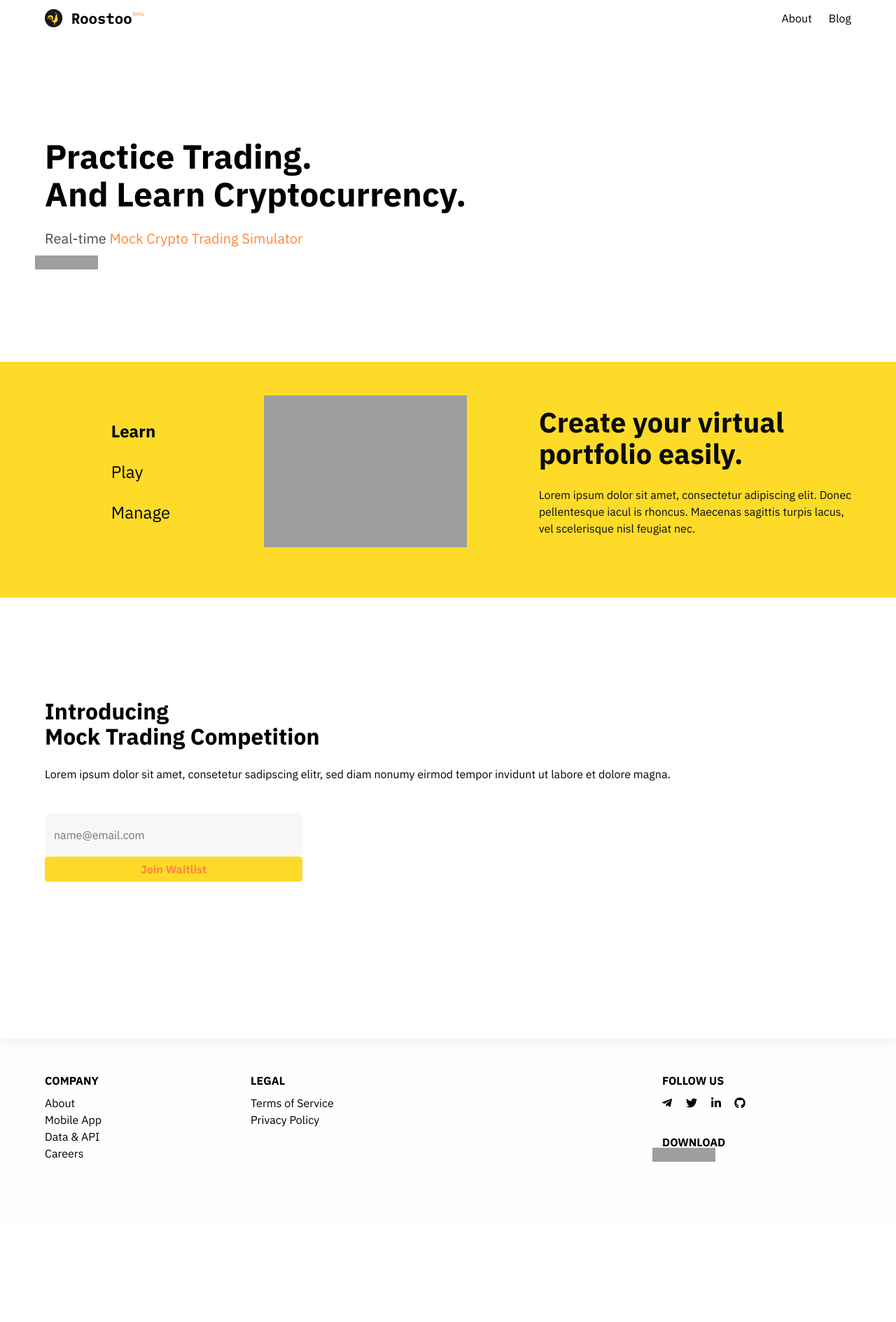
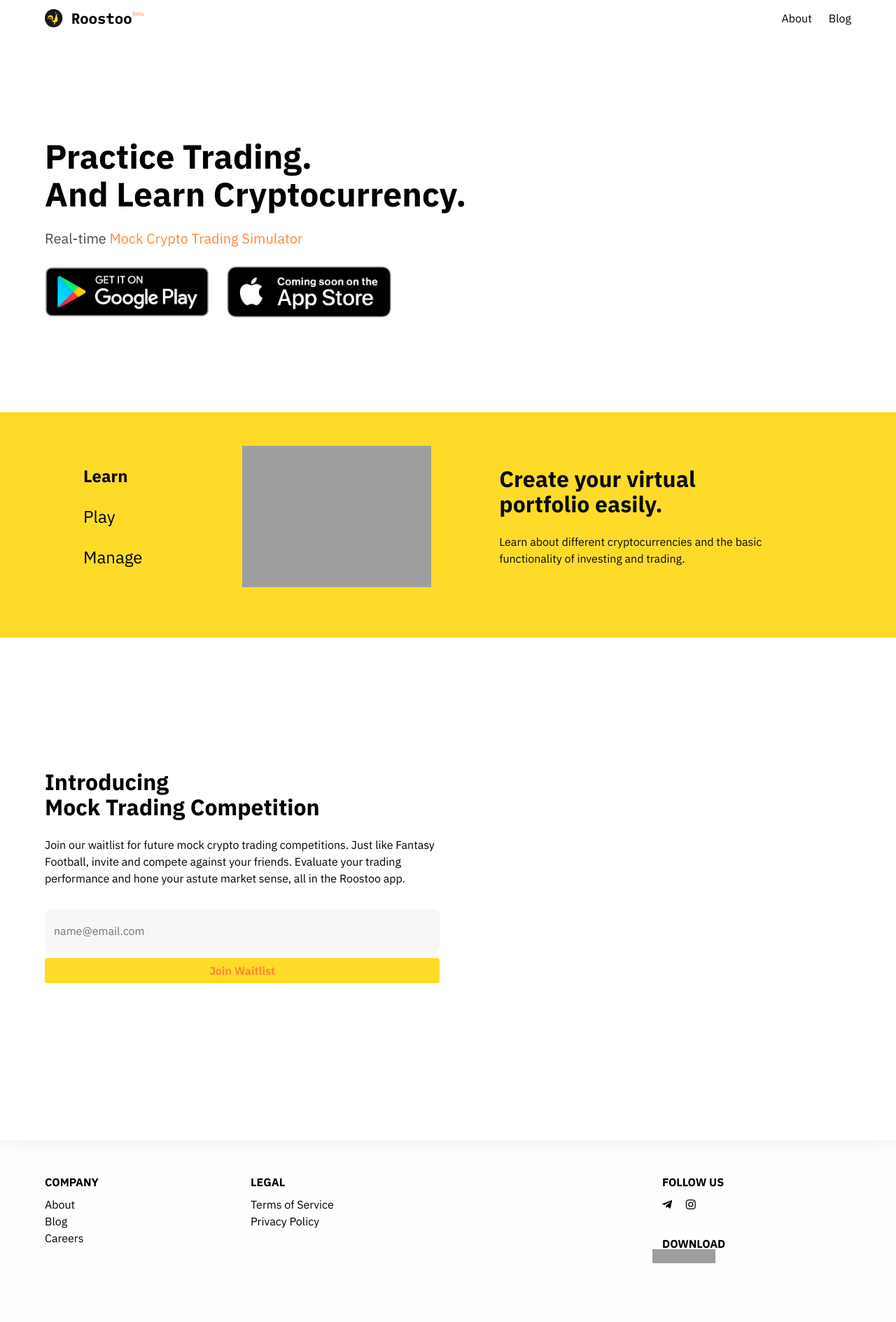
Before and after one commit to roostoo/roostoo.github.io, a Jekyll site: the page built from index.md, in a window 1280 px wide. Shown: the whole page at 70% size. Built offline with Jekyll 4.4.1, drawn with Linux system fonts in a browser that asks for light colours; nearby versions of some CDN libraries; comment, search, counter and statistics services are not loaded; before the commit the page ends 1756 px from its top, so only the background shows below that; grey boxes are pictures that could not be loaded.

Commit message:
feat: add contents; update badges; tune layouts

```diff
--- a/_includes/feature-carousel.html
+++ b/_includes/feature-carousel.html
@@ -3,15 +3,10 @@
 
 <head>
     <meta name="viewport" content="width=device-width, initial-scale=1">
-    <script defer src="https://use.fontawesome.com/releases/v5.3.1/js/all.js"></script>
     <style>
         * {
             box-sizing: border-box;
         }
-
-        /* body {
-            font-family: "Lato", sans-serif;
-        } */
 
         /* Style the tab */
         .tab {
@@ -38,7 +33,7 @@
             cursor: pointer;
             transition: 0.3s;
             /* font-size: 1.5em; */
-            margin: 1em;
+            margin: 1em 0 1em 0;
         }
 
         /* Change background color of buttons on hover */
@@ -79,12 +74,6 @@
             100% {
                 opacity: 1;
             }
-        }
-
-        .carousel-selection {
-            /* display: table-cell; */
-            background-color: #FEDB29;
-            /* vertical-align: middle; */
         }
 
         .carousel-selection img {
@@ -132,12 +121,11 @@
 </head>
 
 <body>
-    <!-- <h2>Vertical Tabs</h2>
-    <p>Click on the buttons inside the tabbed menu:</p> -->
+
 
 
     <div class="carousel-selection columns is-vcentered is-centered">
-        <div class="tab column is-2 is-offset-1 is-hidden-mobile">
+        <div class="tab column is-2 is-hidden-mobile">
             <button class="tablinks is-size-4" onclick="changeTab(event, 'Learn')" id="defaultOpen">Learn</button>
             <button class="tablinks is-size-4" onclick="changeTab(event, 'Play')">Play</button>
             <button class="tablinks is-size-4" onclick="changeTab(event, 'Manage')">Manage</button>
@@ -154,9 +142,8 @@
                     </div>
                 </div>
                 <div class="column is-6 is-offset-1 is-10-mobile is-offset-1-mobile">
-                    <h2 class="title is-2 has-text-black">Create your virtual portfolio easily.</h2>
-                    <p>Lorem ipsum dolor sit amet, consectetur adipiscing elit. Donec pellentesque iacul is rhoncus.
-                        Maecenas sagittis turpis lacus, vel scelerisque nisl feugiat nec. </p>
+                    <h2 class="title is-3 has-text-black">Create your virtual portfolio easily.</h2>
+                    <p>Learn about different cryptocurrencies and the basic functionality of investing and trading. </p>
                 </div>
             </div>
         </div>
@@ -172,9 +159,8 @@
                     </div>
                 </div>
                 <div class="column is-6 is-offset-1 is-10-mobile is-offset-1-mobile">
-                    <h2 class="title is-2 has-text-black">Play</h2>
-                    <p>Lorem ipsum dolor sit amet, consectetur adipiscing elit. Donec pellentesque iaculis rhoncus.
-                        Maecenas sagittis turpis lacus, vel scelerisque nisl feugiat nec. </p>
+                    <h2 class="title is-3 has-text-black">Play</h2>
+                    <p>Simulate real-time market prices and play with your friends to see who makes better trades. </p>
                 </div>
             </div>
         </div>
@@ -190,9 +176,8 @@
                     </div>
                 </div>
                 <div class="column is-6 is-offset-1 is-10-mobile is-offset-1-mobile">
-                    <h2 class="title is-2 has-text-black">Manage</h2>
-                    <p>Lorem ipsum dolor sit amet, consectetur adipiscing elit. Donec pellentesque iaculis rhoncus.
-                        Maecenas sagittis turpis lacus, vel scelerisque nisl feugiat nec. </p>
+                    <h2 class="title is-3 has-text-black">Manage</h2>
+                    <p>Create your own virtual portfolio and test investing strategies live. </p>
                 </div>
             </div>
         </div>
--- a/_includes/footer.html
+++ b/_includes/footer.html
@@ -28,7 +28,7 @@
                 <ul>
                     {% for item in site.data.footer.follow_us %}
                     <li class="is-inline m-r-md">
-                        <a href="{{ item.link }}"><i class="{{ item.icon }}"></i></a>
+                        <a href="{{ item.link }}" target="_blank"><i class="{{ item.icon }}"></i></a>
                     </li>
                     {% endfor %}
                 </ul>
@@ -40,7 +40,7 @@
                             href='https://play.google.com/store/apps/details?id=com.roostoo.roostoo&pcampaignid=MKT-Other-global-all-co-prtnr-py-PartBadge-Mar2515-1'><img
                                 alt='Get it on Google Play'
                                 src='https://play.google.com/intl/en_us/badges/images/generic/en_badge_web_generic.png'
-                                style="max-height:6em;margin-left:-2%;margin-right:-2%" /></a>
+                                style="max-height:5em;margin-left:-2%;margin-right:-2%" /></a>
                     </div>
             </div>
             </section>
--- a/_layouts/index.html
+++ b/_layouts/index.html
@@ -12,17 +12,21 @@
             Real-time <span class="has-text-link">Mock Crypto Trading Simulator</span>
         </h2>
 
-        <div class="columns">
+        <div class="columns m-t-sm">
             <!-- <a class="badge-app-store">
                 <img alt='Coming soon on App Store' src='assets/img/coming-soon-on-app-store.svg'
                     style="max-height:6em;margin-left:-2%;margin-right:-2%" />
             </a> -->
             <a
                 href='https://play.google.com/store/apps/details?id=com.roostoo.roostoo&pcampaignid=MKT-Other-global-all-co-prtnr-py-PartBadge-Mar2515-1'>
-                <img alt='Get it on Google Play'
-                    src='https://play.google.com/intl/en_us/badges/images/generic/en_badge_web_generic.png'
-                    style="max-height:6em;margin-left:-2%;margin-right:-2%" />
+                <img alt='Get it on Google Play' src='/assets/img/play_badge.png'
+                    style="max-height:5em;padding:2% 0 2% 5%" />
             </a>
+
+            <a
+                href='https://play.google.com/store/apps/details?id=com.roostoo.roostoo&pcampaignid=MKT-Other-global-all-co-prtnr-py-PartBadge-Mar2515-1'><img
+                    alt='Get it on Google Play' src='/assets/img/coming-soon-on-app-store.png'
+                    style="max-height:5em;padding: 0 0 0 0" /></a>
         </div>
     </div>
 </section>
@@ -31,25 +35,35 @@
 
     <div class="hero-body has-text-black">
 
+        <div class="container">
             {% include feature-carousel.html %}
-
+        </div>
     </div>
 </section>
 
 <section class="section is-medium">
     <div class="container">
+
+
+        <div class="columns m-t-lg">
+            <div class="column is-half">
+
+                <div class='m-b-lg'>
                     <h1 class="title is-spaced is-3">
                         Introducing </br>
                         Mock Trading Competition
                     </h1>
                     <p>
-            Lorem ipsum dolor sit amet, consetetur sadipscing elitr, sed diam nonumy eirmod tempor invidunt ut labore et
-            dolore
-            magna.
+                        Join our waitlist for future mock crypto trading competitions. Just like Fantasy Football,
+                        invite
+                        and compete
+                        against
+                        your friends. Evaluate your trading performance and hone your astute market sense, all in the
+                        Roostoo app.
                     </p>
+                </div>
 
-        <div class="columns m-t-lg">
-            <div class="column is-one-third">
+                <div class="">
                     <!-- Begin Mailchimp Signup Form -->
                     <style type="text/css">
                         #mc_embed_signup div.mce_inline_error {
@@ -62,11 +76,11 @@
                     <div id="mc_embed_signup">
                         <form
                             action="https://roostoo.us20.list-manage.com/subscribe/post?u=ca8e5144851dfded99ebd5fee&amp;id=ddd10dcdbf"
-                        method="post" id="mc-embedded-subscribe-form" name="mc-embedded-subscribe-form" class="validate"
-                        target="_blank" novalidate>
+                            method="post" id="mc-embedded-subscribe-form" name="mc-embedded-subscribe-form"
+                            class="validate" target="_blank" novalidate>
                             <div id="mc_embed_signup_scroll">
-                            <input type="email" value="" name="EMAIL" class="input-box required email" id="mce-EMAIL"
-                                placeholder="name@email.com">
+                                <input type="email" value="" name="EMAIL" class="input-box required email m-b-sm"
+                                    id="mce-EMAIL" placeholder="name@email.com">
                                 <div id="mce-responses" class="clear">
                                     <div class="response" id="mce-error-response" style="display:none"></div>
                                     <div class="response" id="mce-success-response" style="display:none"></div>
@@ -85,6 +99,8 @@
                     <script
                         type='text/javascript'>(function ($) { window.fnames = new Array(); window.ftypes = new Array(); fnames[0] = 'EMAIL'; ftypes[0] = 'email'; fnames[1] = 'FNAME'; ftypes[1] = 'text'; fnames[2] = 'LNAME'; ftypes[2] = 'text'; fnames[3] = 'ADDRESS'; ftypes[3] = 'address'; fnames[4] = 'PHONE'; ftypes[4] = 'phone'; fnames[5] = 'BIRTHDAY'; ftypes[5] = 'birthday'; }(jQuery)); var $mcj = jQuery.noConflict(true);</script>
                     <!--End mc_embed_signup-->
+
+                </div>
             </div>
         </div>
     </div>
```
Also changed, not shown: _data/about.yml (+6 -7 lines), _data/footer.yml (+11 -13 lines), assets/img/coming-soon-on-app-store.png (added). Lines whose indentation alone changed are shown as unchanged.
